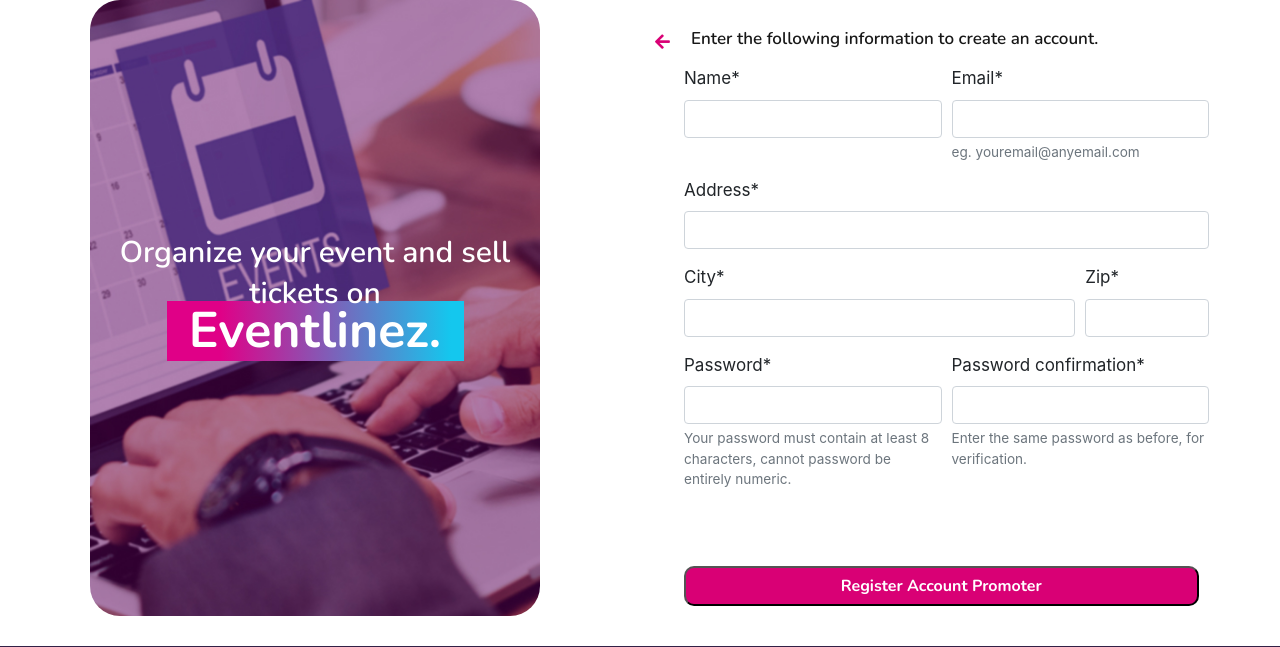
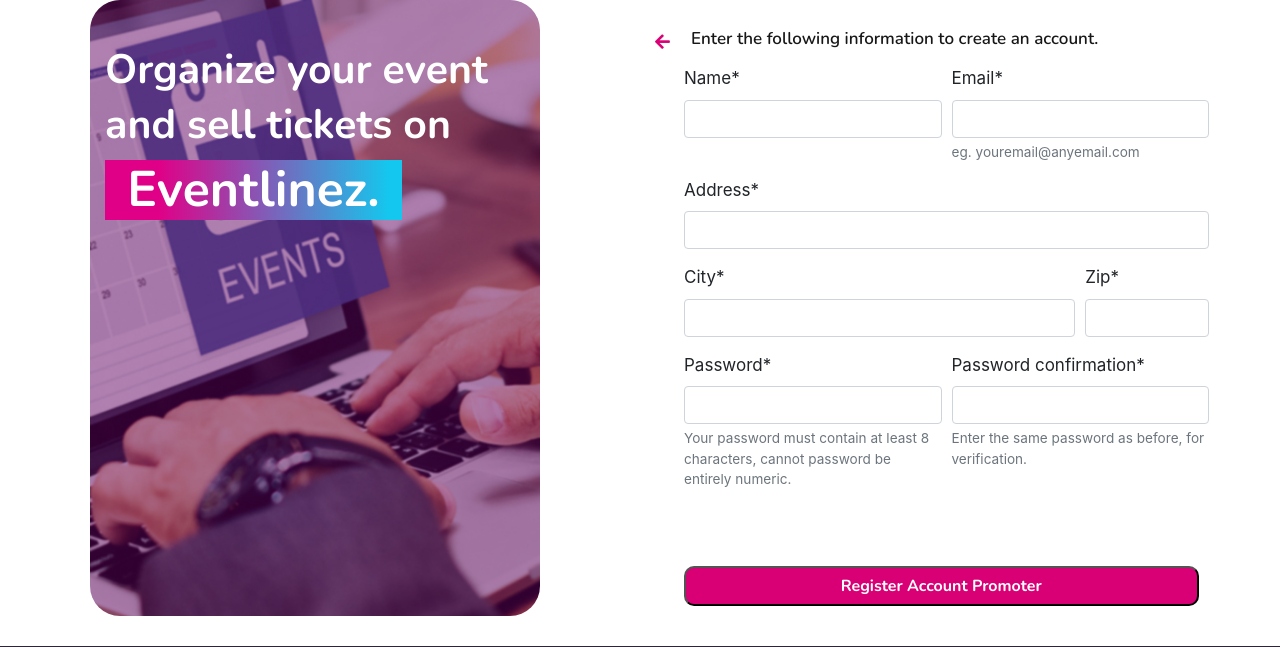
Before and after one commit to rtexerinha/eventlinez, a Django app: page /account/promoter/creater/ in a window 1280 px wide. Shown: the part 104-751 px from the top of the page. Run offline with Django 3.2, Linux system fonts and the light colour scheme; data that the repository does not hold is empty; parts of the project's set-up code (start-up, migrations or seed data) failed here and were passed over; some libraries are stand-ins or nearby versions.

Commit message:
title promoter

```diff
--- a/customer/templates/accounts/signup_promoter.html
+++ b/customer/templates/accounts/signup_promoter.html
@@ -17,9 +17,9 @@
                     <a href="{% url 'index' %}" id="back-to-home-mobile">
                     <i class="fas fa-arrow-left" style="color: #D90075;"></i>
                 </a>
-                    <div id="box-signup">
-                        <h2 class="text-default subtitle-signup">Organize your event and sell tickets on</h2>
-                        <h1 class="text-default title-signup">Eventlinez.</h1>
+                    <div id="box-signup-promoter">
+                        <h2 class="text-default subtitle-signup-promoter">Organize your event and sell tickets on</h2>
+                        <h1 class="text-default title-signup promoter-title">Eventlinez.</h1>
                     </div>
 
                 </div>
--- a/static/css/styles.css
+++ b/static/css/styles.css
@@ -846,8 +846,23 @@ div.content-right-signin {
     justify-content: center;
 }
 
+.subtitle-signup-promoter{
+    font-family: Nunito;
+    font-style: normal;
+    font-weight: 800;
+    font-size: 41px;
+    line-height: 55px;
+    display: flex;
+    align-items: center;
+    color: #FFFFFF;
+    text-align: left;
+}
+
 @media (max-width:600px) {
     .subtitle-signup {
+        margin-top: 30px;
+    }
+    .subtitle-signup-promoter {
         margin-top: 30px;
     }
 }
@@ -856,6 +871,10 @@ div.content-right-signin {
     #box-signup {
         margin: 0 auto;
         padding-top: 60%;
+    }
+    #box-signup-promoter {
+        margin: 0 auto;
+        padding-top: 10%;
     }
 }
 
@@ -871,6 +890,10 @@ div.content-right-signin {
     color: #FFFFFF;
     margin: 0 auto;
     justify-content: center;
+}
+
+.promoter-title{
+    margin: 0!important;
 }
 
 .description-signup{
```
